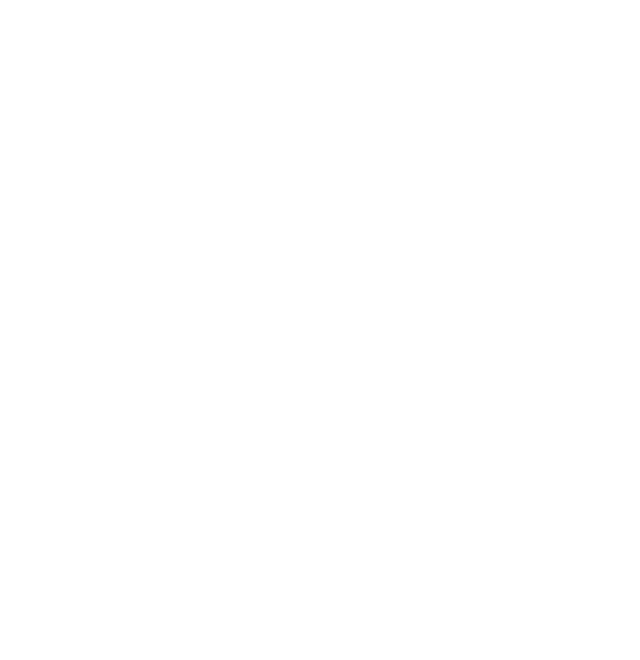
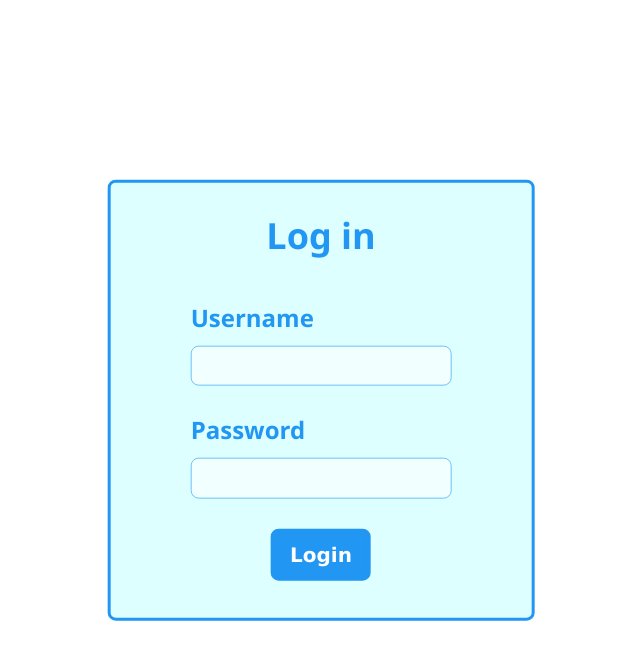
Before and after one commit to laulupp/PostsAndGroupsWebApp, a PHP site: page / in a window 1280 px wide. Before the commit the part shown is empty. Shown: the top 660 px of the page, without its empty margins (319-959 px from the left). Run offline with PHP 8.4, Linux system fonts and the light colour scheme.

Commit message:
update index.php

```diff
--- a/index.php
+++ b/index.php
@@ -1,3 +1,3 @@
 <?php
-
+    include "./views/login.php";
 ?>
--- /dev/null
+++ b/views/login.php
@@ -0,0 +1,26 @@
+<!DOCTYPE html>
+<head>
+    <link rel="stylesheet" href="https://www.w3schools.com/w3css/4/w3.css">
+</head>
+<body>
+    <div class="w3-container w3-border w3-border-blue w3-pale-blue w3-round-large w3-col s10 m6 l4 w3-display-middle" style="border-width: 3px !important;">
+        <form class="w3-container w3-margin" method="POST" action="/">
+            <div class="w3-container">
+                <h1 class="w3-center w3-text-blue" ><b>Log in</b></h1>
+            </div>
+            <div class="w3-container w3-margin">
+                <h3 class="w3-text-blue"><b>Username</b></h3>
+                <input class="w3-input w3-border w3-border-blue w3-round-large w3-opacity" type="text">
+            </div>
+            <div class="w3-container w3-margin">
+                <h3 class="w3-text-blue"><b>Password</b></h3>
+                <input class="w3-input w3-border w3-border-blue w3-round-large w3-opacity" type="password">
+            </div>
+            <div class="w3-container w3-center" style="margin-top:30px;margin-bottom:20px;">
+                <button class="w3-round-large w3-button w3-blue w3-hover-light-blue w3-border w3-border-blue"  type="submit" style="font-size:20px; border-width: 3px !important;"><b>Login</b></button>
+            </div>
+        </form>
+    </div>
+</body>
+
+</html>
```
Also changed, not shown: router.php (added).
